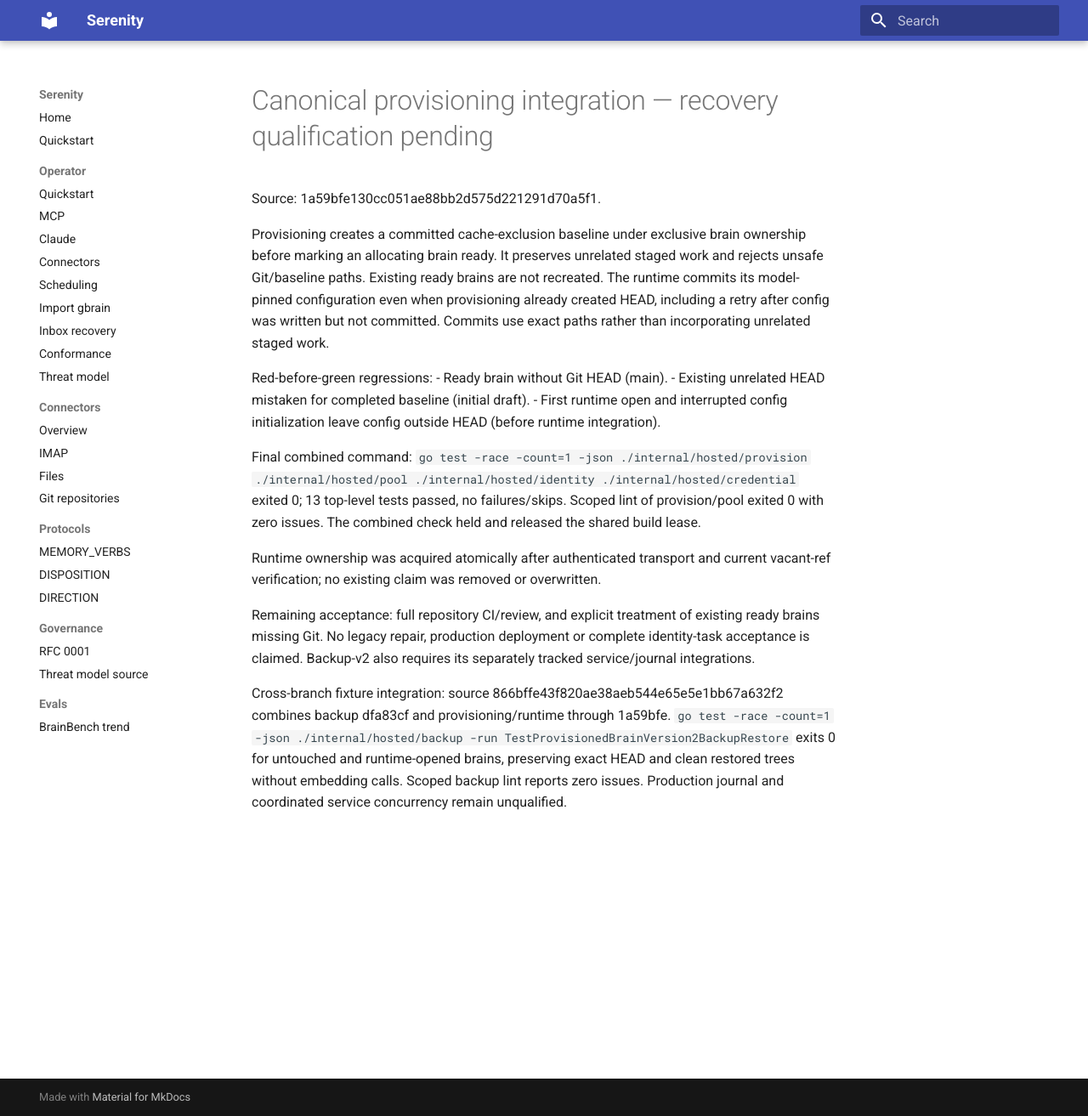
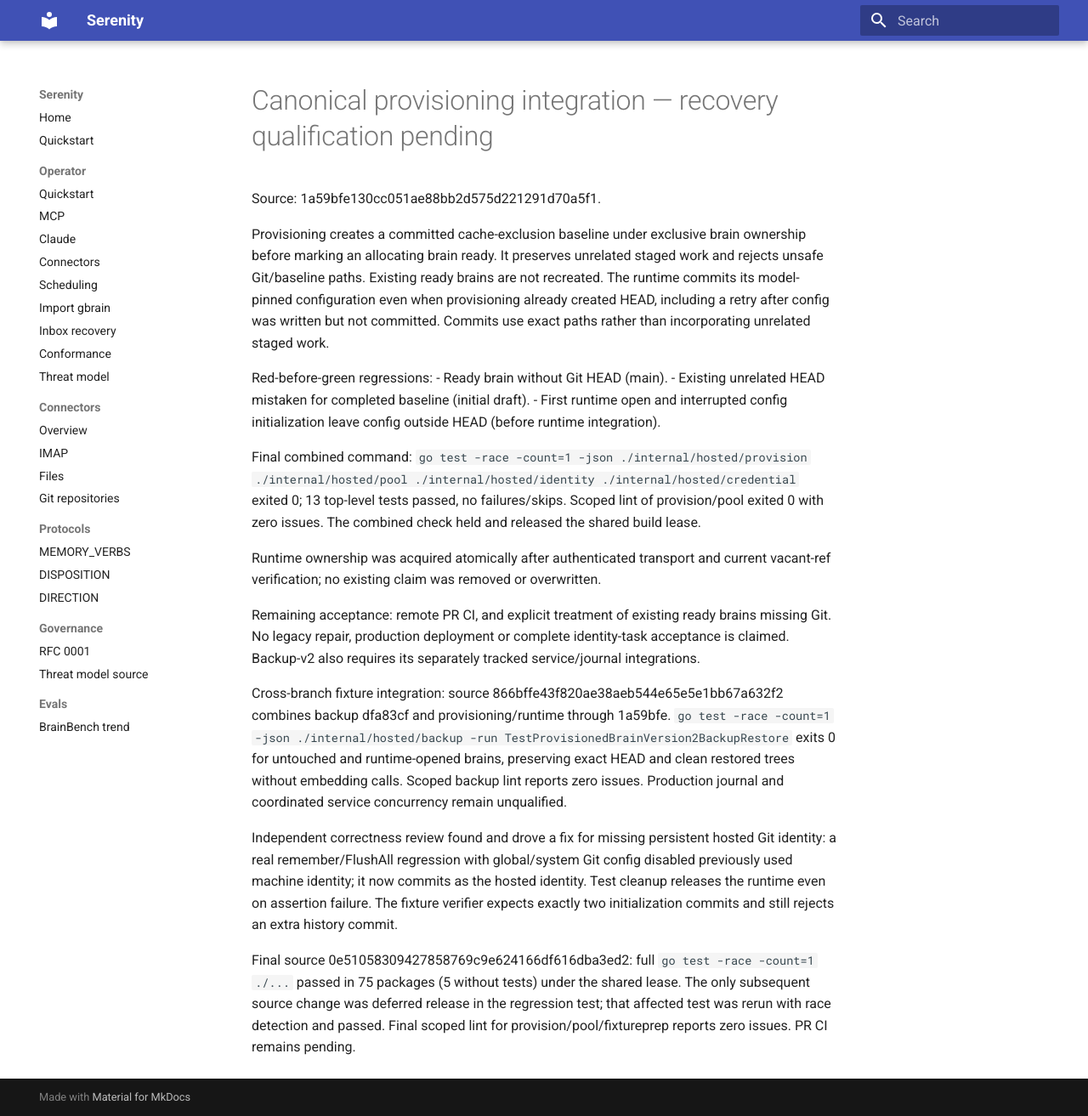
Before and after one commit to sirerun/serenity, an MkDocs documentation site: the page built from docs/launch/evidence/T23.46/canonical-provisioning-integration.md, in a window 1280 px wide and 1313 px high. Shown: the whole window at 85% size. Built offline with MkDocs 1.6.1 and Material for MkDocs 9.7.7, drawn with Linux system fonts in a browser that asks for light colours.

Commit message:
docs(hosted): record full race verification and review corrections

```diff
--- a/docs/launch/evidence/T23.46/canonical-provisioning-integration.md
+++ b/docs/launch/evidence/T23.46/canonical-provisioning-integration.md
@@ -13,6 +13,10 @@ Final combined command: `go test -race -count=1 -json ./internal/hosted/provisio
 
 Runtime ownership was acquired atomically after authenticated transport and current vacant-ref verification; no existing claim was removed or overwritten.
 
-Remaining acceptance: full repository CI/review, and explicit treatment of existing ready brains missing Git. No legacy repair, production deployment or complete identity-task acceptance is claimed. Backup-v2 also requires its separately tracked service/journal integrations.
+Remaining acceptance: remote PR CI, and explicit treatment of existing ready brains missing Git. No legacy repair, production deployment or complete identity-task acceptance is claimed. Backup-v2 also requires its separately tracked service/journal integrations.
 
 Cross-branch fixture integration: source 866bffe43f820ae38aeb544e65e5e1bb67a632f2 combines backup dfa83cf and provisioning/runtime through 1a59bfe. `go test -race -count=1 -json ./internal/hosted/backup -run TestProvisionedBrainVersion2BackupRestore` exits 0 for untouched and runtime-opened brains, preserving exact HEAD and clean restored trees without embedding calls. Scoped backup lint reports zero issues. Production journal and coordinated service concurrency remain unqualified.
+
+Independent correctness review found and drove a fix for missing persistent hosted Git identity: a real remember/FlushAll regression with global/system Git config disabled previously used machine identity; it now commits as the hosted identity. Test cleanup releases the runtime even on assertion failure. The fixture verifier expects exactly two initialization commits and still rejects an extra history commit.
+
+Final source 0e51058309427858769c9e624166df616dba3ed2: full `go test -race -count=1 ./...` passed in 75 packages (5 without tests) under the shared lease. The only subsequent source change was deferred release in the regression test; that affected test was rerun with race detection and passed. Final scoped lint for provision/pool/fixtureprep reports zero issues. PR CI remains pending.
```
